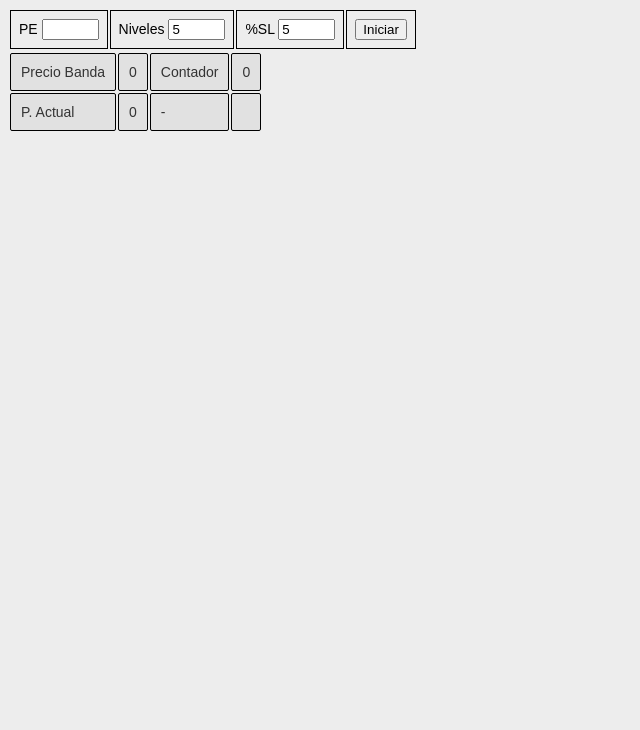
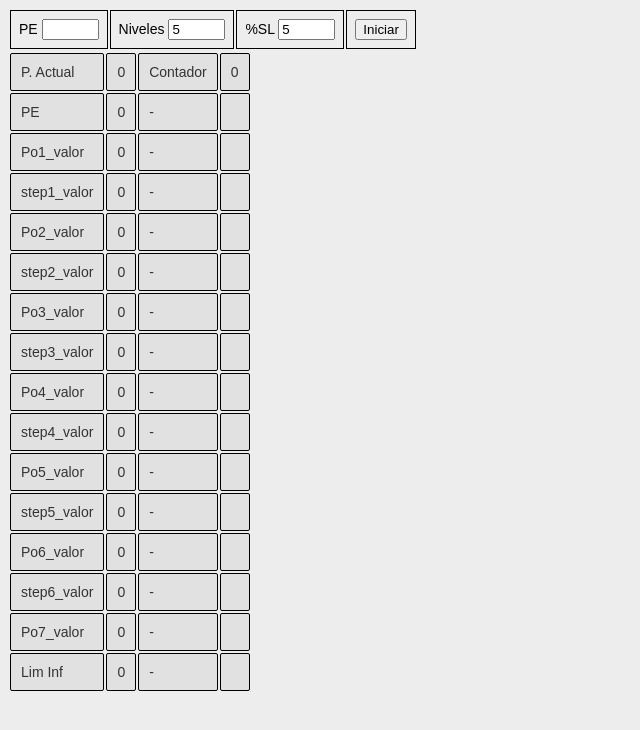
Before and after one commit to rodriguezmpg/covertura, a Flask app: page /main in a window 1280 px wide. Shown: the top 730 px of the page, without its empty margins (0-640 px from the left). Run offline with Flask 3, Linux system fonts and the light colour scheme; data that the repository does not hold is empty; some libraries are stand-ins or nearby versions.

Commit message:
Descripción de los cambios realizados

```diff
--- a/app.py
+++ b/app.py
@@ -14,7 +14,22 @@ def datos():
     return jsonify({
         'precio_banda': trading_loop.loop_class.precio_banda,
         'Cprecio': trading_loop.loop_class.current_price,
-        'contador': trading_loop.loop_class.contador
+        'contador': trading_loop.loop_class.contador,
+        'limite_inferior': trading_loop.loop_class.limite_inferior,
+        'Po1_valor': round(trading_loop.loop_class.Po1_valor,2),
+        'Po2_valor': round(trading_loop.loop_class.Po2_valor,2),
+        'Po3_valor': round(trading_loop.loop_class.Po3_valor,2),
+        'Po4_valor': round(trading_loop.loop_class.Po4_valor,2),
+        'Po5_valor': round(trading_loop.loop_class.Po5_valor,2),
+        'Po6_valor': round(trading_loop.loop_class.Po6_valor,2),
+        'Po7_valor': round(trading_loop.loop_class.Po7_valor,2),
+        'step1_valor': round(trading_loop.loop_class.step1_valor ,2),
+        'step2_valor': round(trading_loop.loop_class.step2_valor ,2),
+        'step3_valor': round(trading_loop.loop_class.step3_valor ,2),
+        'step4_valor': round(trading_loop.loop_class.step4_valor ,2),
+        'step5_valor': round(trading_loop.loop_class.step5_valor ,2),
+        'step6_valor': round(trading_loop.loop_class.step6_valor ,2)
+
     })
 
 @app.route('/main')
--- a/templates/main_loop.html
+++ b/templates/main_loop.html
@@ -27,16 +27,100 @@
         <table class="tablafija">
          <tbody>
             <tr>
-                <td>Precio Banda</td>
-                <td><span id="precio_banda"></span></td>
+                <td>P. Actual</td>
+                <td><span id="current_price"></span></td>
                 <td>Contador</td>
                 <td><span id="contador"></span></td>
             </tr>
             <tr>
-                <td>P. Actual</td>
-                <td><span id="current_price"></span></td>
+                <td>PE</td>
+                <td><span id="precio_banda"></span></td>
                 <td>-</td>
-                <td><span id="balance_tp"></span></td>
+                <td><span id=""></span></td>
+            </tr>
+            <tr>
+                <td>Po1_valor</td>
+                <td><span id="Po1_valor"></span></td>
+                <td>-</td>
+                <td><span id=""></span></td>
+            </tr>
+            <tr>
+                <td>step1_valor</td>
+                <td><span id="step1_valor"></span></td>
+                <td>-</td>
+                <td><span id=""></span></td>
+            </tr>
+            <tr>
+                <td>Po2_valor</td>
+                <td><span id="Po2_valor"></span></td>
+                <td>-</td>
+                <td><span id=""></span></td>
+            </tr>
+            <tr>
+                <td>step2_valor</td>
+                <td><span id="step2_valor"></span></td>
+                <td>-</td>
+                <td><span id=""></span></td>
+            </tr>
+            <tr>
+                <td>Po3_valor</td>
+                <td><span id="Po3_valor"></span></td>
+                <td>-</td>
+                <td><span id=""></span></td>
+            </tr>
+            <tr>
+                <td>step3_valor</td>
+                <td><span id="step3_valor"></span></td>
+                <td>-</td>
+                <td><span id=""></span></td>
+            </tr>
+            <tr>
+                <td>Po4_valor</td>
+                <td><span id="Po4_valor"></span></td>
+                <td>-</td>
+                <td><span id=""></span></td>
+            </tr>
+            <tr>
+                <td>step4_valor</td>
+                <td><span id="step4_valor"></span></td>
+                <td>-</td>
+                <td><span id=""></span></td>
+            </tr>
+            <tr>
+                <td>Po5_valor</td>
+                <td><span id="Po5_valor"></span></td>
+                <td>-</td>
+                <td><span id=""></span></td>
+            </tr>
+            <tr>
+                <td>step5_valor</td>
+                <td><span id="step5_valor"></span></td>
+                <td>-</td>
+                <td><span id=""></span></td>
+            </tr>
+            <tr>
+                <td>Po6_valor</td>
+                <td><span id="Po6_valor"></span></td>
+                <td>-</td>
+                <td><span id=""></span></td>
+            </tr>
+            <tr>
+                <td>step6_valor</td>
+                <td><span id="step6_valor"></span></td>
+                <td>-</td>
+                <td><span id=""></span></td>
+            </tr>
+            <tr>
+                <td>Po7_valor</td>
+                <td><span id="Po7_valor"></span></td>
+                <td>-</td>
+                <td><span id=""></span></td>
+            </tr>
+            <tr>
+                <td>Lim Inf</td>
+                <td><span id="limite_inferior"></span></td>
+                <td>-</td>
+                <td><span id=""></span></td>
             </tr>
         </tbody>
     </table>
@@ -52,6 +136,20 @@
                 $('#current_price').text(data.Cprecio);
                 $('#precio_banda').text(data.precio_banda);
                 $('#contador').text(data.contador);
+                $('#limite_inferior').text(data.limite_inferior);
+                $('#Po1_valor').text(data.Po1_valor);
+                $('#Po2_valor').text(data.Po2_valor);
+                $('#Po3_valor').text(data.Po3_valor);
+                $('#Po4_valor').text(data.Po4_valor);
+                $('#Po5_valor').text(data.Po5_valor);
+                $('#Po6_valor').text(data.Po6_valor);
+                $('#Po7_valor').text(data.Po7_valor);
+                $('#step1_valor').text(data.step1_valor);
+                $('#step2_valor').text(data.step2_valor);
+                $('#step3_valor').text(data.step3_valor);
+                $('#step4_valor').text(data.step4_valor);
+                $('#step5_valor').text(data.step5_valor);
+                $('#step6_valor').text(data.step6_valor);
                 })
         }
         setInterval(actualizarDatos, 200);
--- a/trading_loop.py
+++ b/trading_loop.py
@@ -21,29 +21,108 @@ class LoopData:
         self.precio_banda = 0.00
         self.current_price = 0.00
         self.previous_price = 0.00
+        self.percentsl = 0.00
+        self.limite_inferior = 0.00
         self.contador = 0
+        self.valor_steps = 0
+        self.input_niveles = 0
+        self.dist_perc = 0.00
+
+        self.contador_secuencia = 0
+
+        self.Po1_valor = 0.00
+        self.Po2_valor = 0.00
+        self.Po3_valor = 0.00
+        self.Po4_valor = 0.00
+        self.Po5_valor = 0.00
+        self.Po6_valor = 0.00
+        self.Po7_valor = 0.00
+
+        self.step1_valor = 0.00
+        self.step2_valor = 0.00
+        self.step3_valor = 0.00
+        self.step4_valor = 0.00
+        self.step5_valor = 0.00
+        self.step6_valor = 0.00
+
+        self.control_posicion1 = False
+        self.control_posicion2 = False
+        self.control_posicion3 = False
+        self.control_posicion4 = False
+        self.control_posicion5 = False
+        self.control_posicion6 = False
+        self.control_posicion7 = False
+
+        self.control_TP1 = False
+        self.control_TP2 = False
+        self.control_TP3 = False
+        self.control_TP4 = False
+        self.control_TP5 = False
+        self.control_TP6 = False
+        self.control_TP7 = False
+
 
 loop_class = LoopData()
 
-# Función para procesar los mensajes del WebSocket
-def process_message(msg):
+
+def process(msg):
     loop_class.current_price = float(msg['c'])  # 'c' es el precio actual del ticker
     if loop_class.current_price != loop_class.previous_price:
+        loop_class.previous_price = loop_class.current_price
         print(f"Precio: {loop_class.current_price}  - Precio banda {loop_class.current_price}")
-        loop_class.contador = loop_class.contador + 1
-        loop_class.previous_price = loop_class.current_price
+
+        loop_class.contador = loop_class.contador + 1  #contador de envios del websocket
+
+
+        loop_class.limite_inferior = loop_class.precio_banda - (loop_class.precio_banda*(loop_class.percentsl/100))
+        loop_class.dist_perc = (loop_class.precio_banda - loop_class.limite_inferior) / loop_class.precio_banda
+        loop_class.valor_steps = loop_class.dist_perc / loop_class.input_niveles
+
+        loop_class.Po1_valor  = loop_class.precio_banda - (loop_class.precio_banda * (loop_class.valor_steps/2))
+        loop_class.Po2_valor = loop_class.Po1_valor - (loop_class.precio_banda * loop_class.valor_steps)
+        loop_class.Po3_valor = loop_class.Po2_valor - (loop_class.precio_banda * loop_class.valor_steps)
+        loop_class.Po4_valor = loop_class.Po3_valor - (loop_class.precio_banda * loop_class.valor_steps)
+        loop_class.Po5_valor = loop_class.Po4_valor - (loop_class.precio_banda * loop_class.valor_steps)
+        loop_class.Po6_valor = loop_class.Po5_valor - (loop_class.precio_banda * loop_class.valor_steps)
+        loop_class.Po7_valor = loop_class.Po6_valor - (loop_class.precio_banda * loop_class.valor_steps)
+
+        loop_class.step1_valor = loop_class.precio_banda - (loop_class.precio_banda * loop_class.valor_steps)
+        loop_class.step2_valor = loop_class.step1_valor - (loop_class.precio_banda * loop_class.valor_steps)
+        loop_class.step3_valor = loop_class.step2_valor - (loop_class.precio_banda * loop_class.valor_steps)
+        loop_class.step4_valor = loop_class.step3_valor - (loop_class.precio_banda * loop_class.valor_steps)
+        loop_class.step5_valor = loop_class.step4_valor - (loop_class.precio_banda * loop_class.valor_steps)
+        loop_class.step6_valor = loop_class.step5_valor - (loop_class.precio_banda * loop_class.valor_steps)
+
+
+        if loop_class.current_price < loop_class.Po1_valor and not loop_class.control_posicion1: #E1
+            loop_class.control_posicion1 = True
+            loop_class.control_TP1 = True
+
+        if loop_class.current_price <= loop_class.step1_valor and loop_class.control_TP1: #TP1
+            loop_class.control_TP1 = False
+            loop_class.contador_secuencia = 0
+
+        if loop_class.current_price >= loop_class.precio_banda and loop_class.control_posicion1: #SL1
+            loop_class.control_posicion1 = False
+            if loop_class.control_TP1:
+                loop_class.contador_secuencia = loop_class.contador_secuencia + 1
+                loop_class.control_TP1 = False
+
+
 
 
 async def start_socket(precio_banda_post, niveles_post_form, percentsl_post_form):
     bsm = BinanceSocketManager(client)
     socket = bsm.symbol_ticker_socket(symbol)
-    loop_class.precio_banda = precio_banda_post
+    loop_class.precio_banda = float(precio_banda_post)
+    loop_class.percentsl = float(percentsl_post_form)
+    loop_class.input_niveles = int(niveles_post_form)
 
 
     async with socket as s:
         while True:
             msg = await s.recv()
-            process_message(msg)
+            process(msg)
 
 
 
@@ -52,11 +131,11 @@ if __name__ == '__main__':
     loop.run_until_complete(start_socket())
 
 
-def crear_csv():
-    with open("static/datos.csv", mode='w', newline='', encoding='utf-8') as archivo:
-        pass
-    print("Archivo CSV creado o vaciado exitosamente.")
-crear_csv()
+# def crear_csv():
+#     with open("static/datos.csv", mode='w', newline='', encoding='utf-8') as archivo:
+#         pass
+#     print("Archivo CSV creado o vaciado exitosamente.")
+# crear_csv()
 
 
 
```
